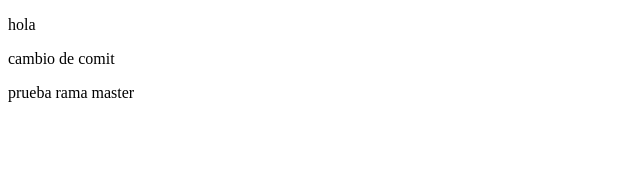
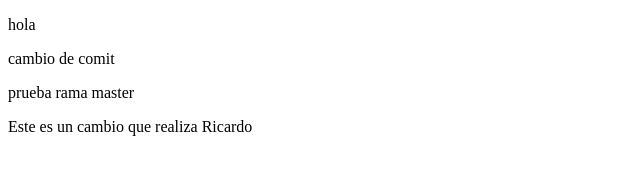
Before and after one commit to DaniVey/Pruebagit, a plain HTML site: page index.html in a window 1280 px wide. Shown: the whole page, without its empty margins (0-640 px from the left). Drawn offline with Linux system fonts and the light colour scheme.

Commit message:
Commit de Ricardo

```diff
--- a/index.html
+++ b/index.html
@@ -10,5 +10,6 @@
 		<p>hola </p>
 		<p>cambio de comit</p>
 		<p>prueba rama master</p>
+		<p>Este es un cambio que realiza Ricardo</p>
 	</body>
 </html>
```
Lines whose indentation alone changed are shown as unchanged.
